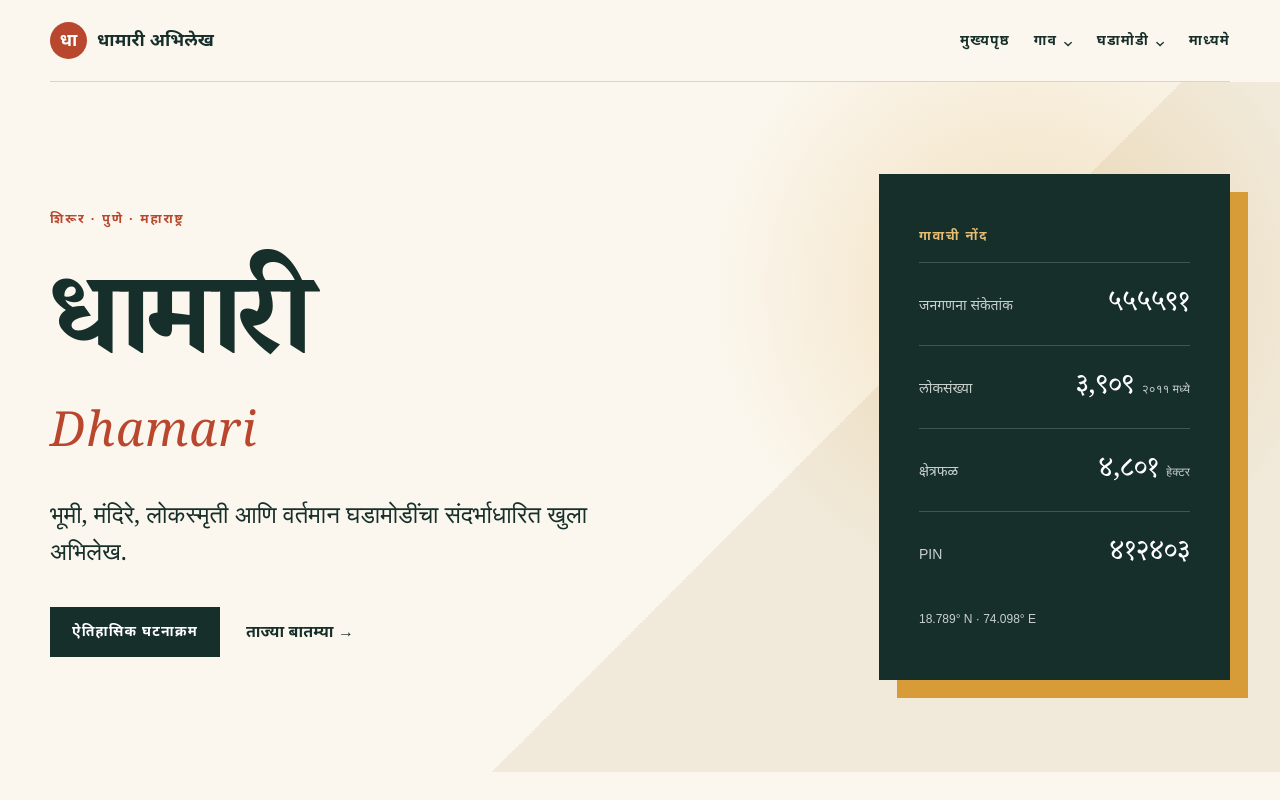
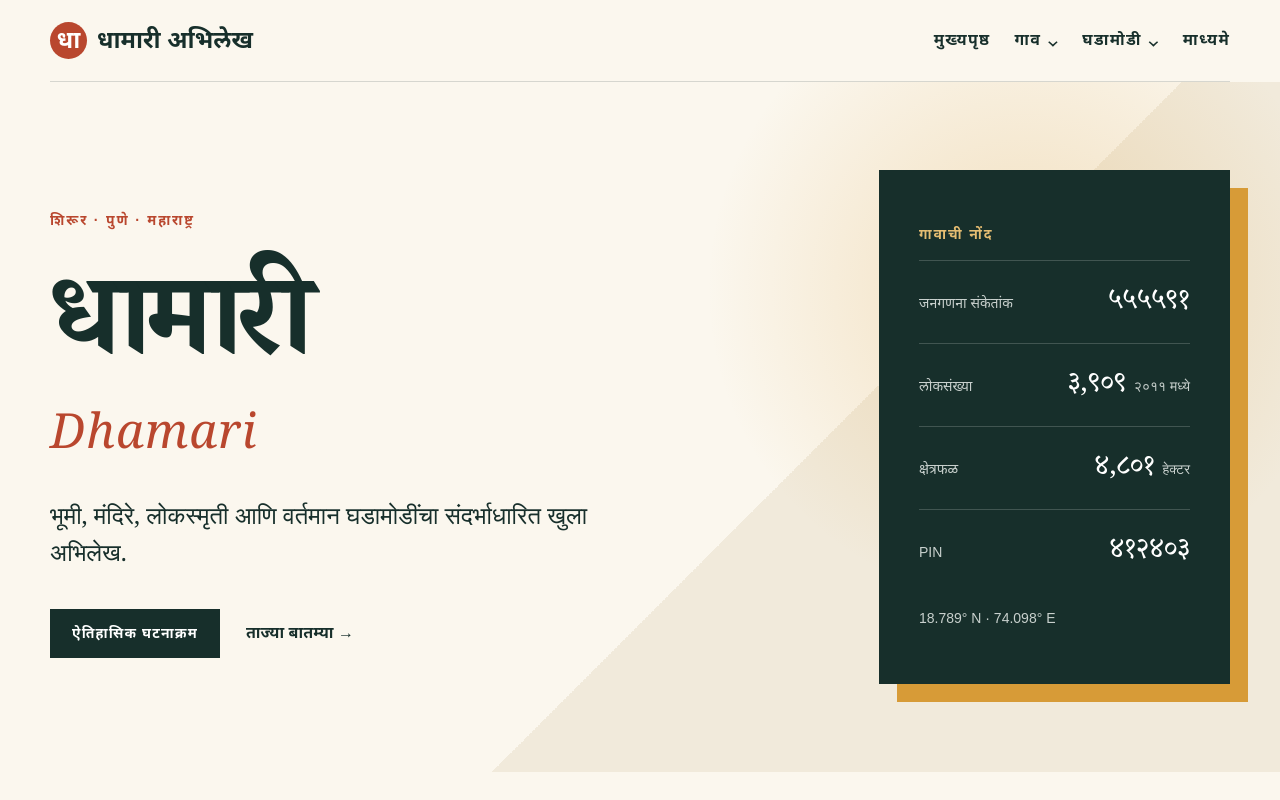
Before and after one commit to CodingYetNahi/Dhamari, a React (Vite) app: page / in a window 1280 px wide. Shown: the top 800 px of the page. Built offline with nearby package versions, Linux system fonts and the light colour scheme.

Commit message:
Increase font sizes for various elements

```diff
--- a/src/typography.css
+++ b/src/typography.css
@@ -35,12 +35,12 @@ h3,
 
 /* Header and navigation */
 .brand {
-  font-size: 18px;
+  font-size: 24px;
   line-height: 1.2;
 }
 
 .navlinks {
-  font-size: 14px;
+  font-size: 16px;
   line-height: 1.3;
   letter-spacing: .08em;
 }
@@ -65,7 +65,7 @@ h1 {
 .eyebrow,
 .sectionNo,
 .label {
-  font-size: 13px;
+  font-size: 14px;
   line-height: 1.45;
 }
 
@@ -89,7 +89,7 @@ h1 {
 .statGrid span,
 .footnote,
 .mapFrame figcaption {
-  font-size: 12px;
+  font-size: 14px;
   line-height: 1.55;
 }
 
@@ -201,7 +201,7 @@ button {
   .eyebrow,
   .sectionNo,
   .label {
-    font-size: 12px;
+    font-size: 14px;
   }
 
   .features p,
```
